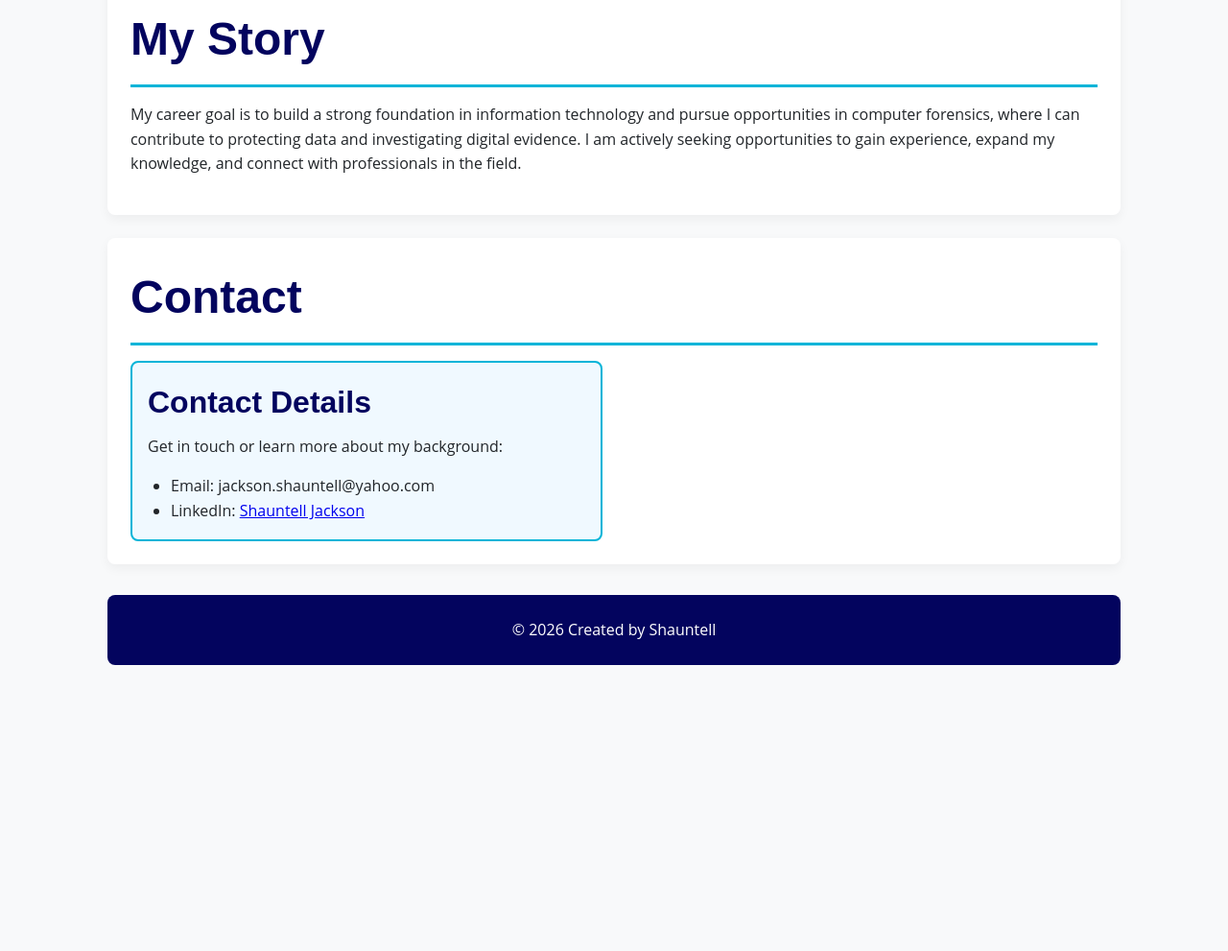
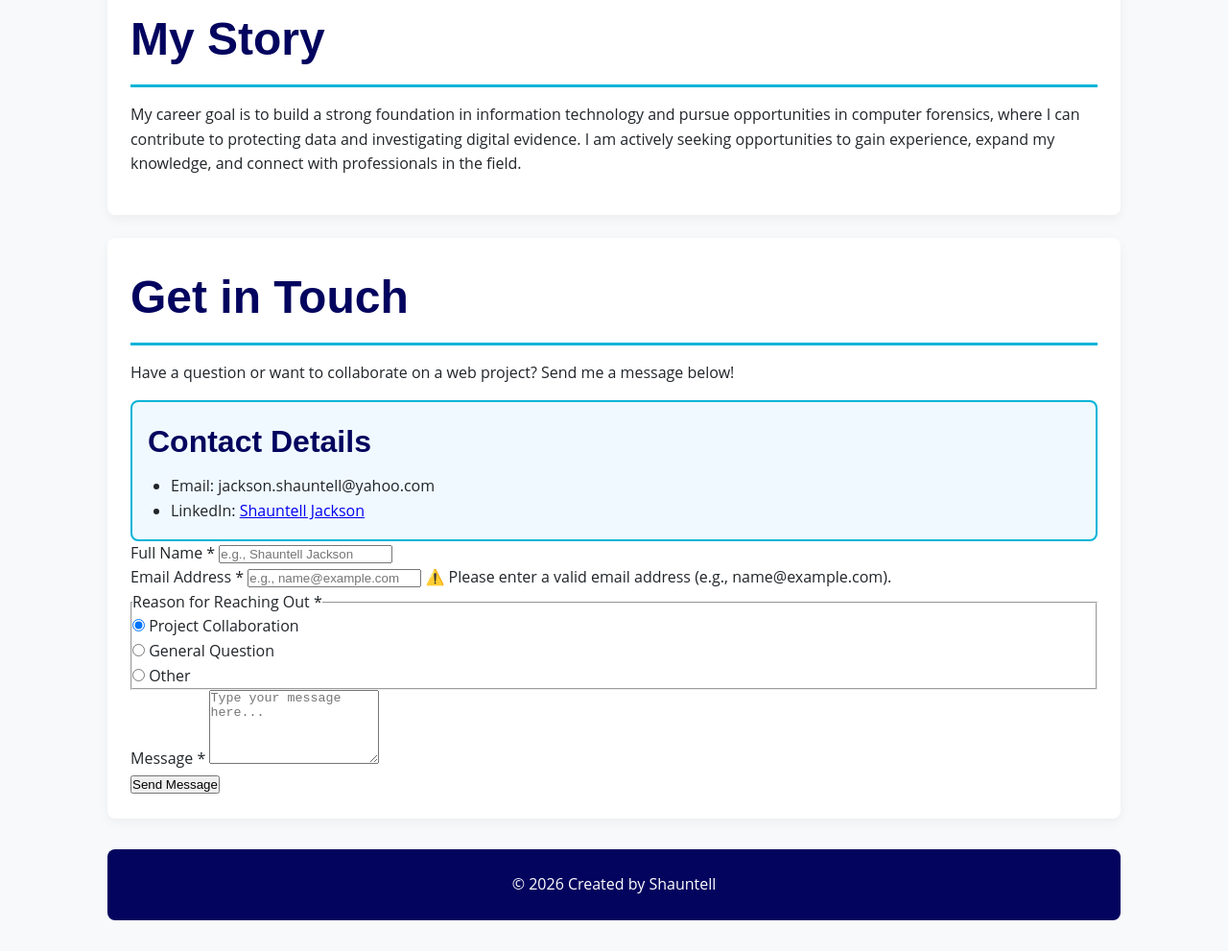
Before and after one commit to Sbdiva11/Shauntell-Project, a plain HTML site: page about.html in a window 1280 px wide. Shown: the part 248-1239 px from the top of the page at 96% size. Before the commit the page ends 973 px from the top, so only its background shows below. Drawn offline with Linux system fonts and the light colour scheme; a web font is replaced by a local one.

Commit message:
Add contact section with form to about.html

```diff
--- a/about.html
+++ b/about.html
@@ -32,20 +32,81 @@
             </div>
         </section>
 
-        <section id="featured-work">
-            <h2>Contact</h2>
-
-            <div class="work-grid">
-                <article class="project-card">
+<section id="contact">
+    <h2>Get in Touch</h2>
+    <p>Have a question or want to collaborate on a web project? Send me a message below!</p>
+    <article class="project-card">
                     <h3>Contact Details</h3>
-                    <p>Get in touch or learn more about my background:</p>
                     <ul class="project-highlights">
                         <li> Email: jackson.shauntell@yahoo.com</li>
                         <li> LinkedIn: <a href="https://www.linkedin.com/in/shauntell-jackson-782828403/?lipi=urn%3Ali%3Apage%3Ad_flagship3_profile_view_base_contact_details%3Btrfv1z7YRXmgrI5qteqDBg%3D%3D" target="_blank" rel="noopener noreferrer">Shauntell Jackson</a></li>
                     </ul>
                 </article>
+
+    <form action="#" method="POST" class="contact-form" novalidate>
+
+        <div class="form-group">
+            <label for="user-name">Full Name <span class="required-asterisk" aria-hidden="true">*</span></label>
+            <input
+                id="user-name"
+                name="name"
+                required
+                aria-required="true"
+                autocomplete="name"
+                placeholder="e.g., Shauntell Jackson">
+        </div>
+
+        <div class="form-group is-invalid">
+            <label for="user-email">Email Address <span class="required-asterisk" aria-hidden="true">*</span></label>
+            <input
+                type="email"
+                id="user-email"
+                name="email"
+                required
+                aria-required="true"
+                aria-invalid="true"
+                aria-describedby="email-error-msg"
+                autocomplete="email"
+                placeholder="e.g., name@example.com">
+
+                <span id="email-error-msg" class="error-message" role="alert">
+                <span class="error-icon" aria-hidden="true">⚠️</span> Please enter a valid email address (e.g., name@example.com).
+            </span>
+        </div>
+
+        <fieldset class="form-fieldset">
+            <legend>Reason for Reaching Out <span class="required-asterisk" aria-hidden="true">*</span></legend>
+
+            <div class="radio-group">
+                <div class="radio-option">
+                    <input type="radio" id="reason-project" name="contact-reason" value="project" checked>
+                    <label for="reason-project">Project Collaboration</label>
+                </div>
+                <div class="radio-option">
+                    <input type="radio" id="reason-question" name="contact-reason" value="question">
+                    <label for="reason-question">General Question</label>
+                </div>
+                <div class="radio-option">
+                    <input type="radio" id="reason-other" name="contact-reason" value="other">
+                    <label for="reason-other">Other</label>
+                </div>
             </div>
-        </section>
+        </fieldset>
+
+        <div class="form-group">
+            <label for="user-message">Message <span class="required-asterisk" aria-hidden="true">*</span></label>
+            <textarea
+                id="user-message"
+                name="message"
+                rows="5"
+                required
+                aria-required="true"
+                placeholder="Type your message here..."></textarea>
+        </div>
+
+        <button type="submit" class="submit-btn">Send Message</button>
+    </form>
+</section>
     </main>
 
     <footer>
```
